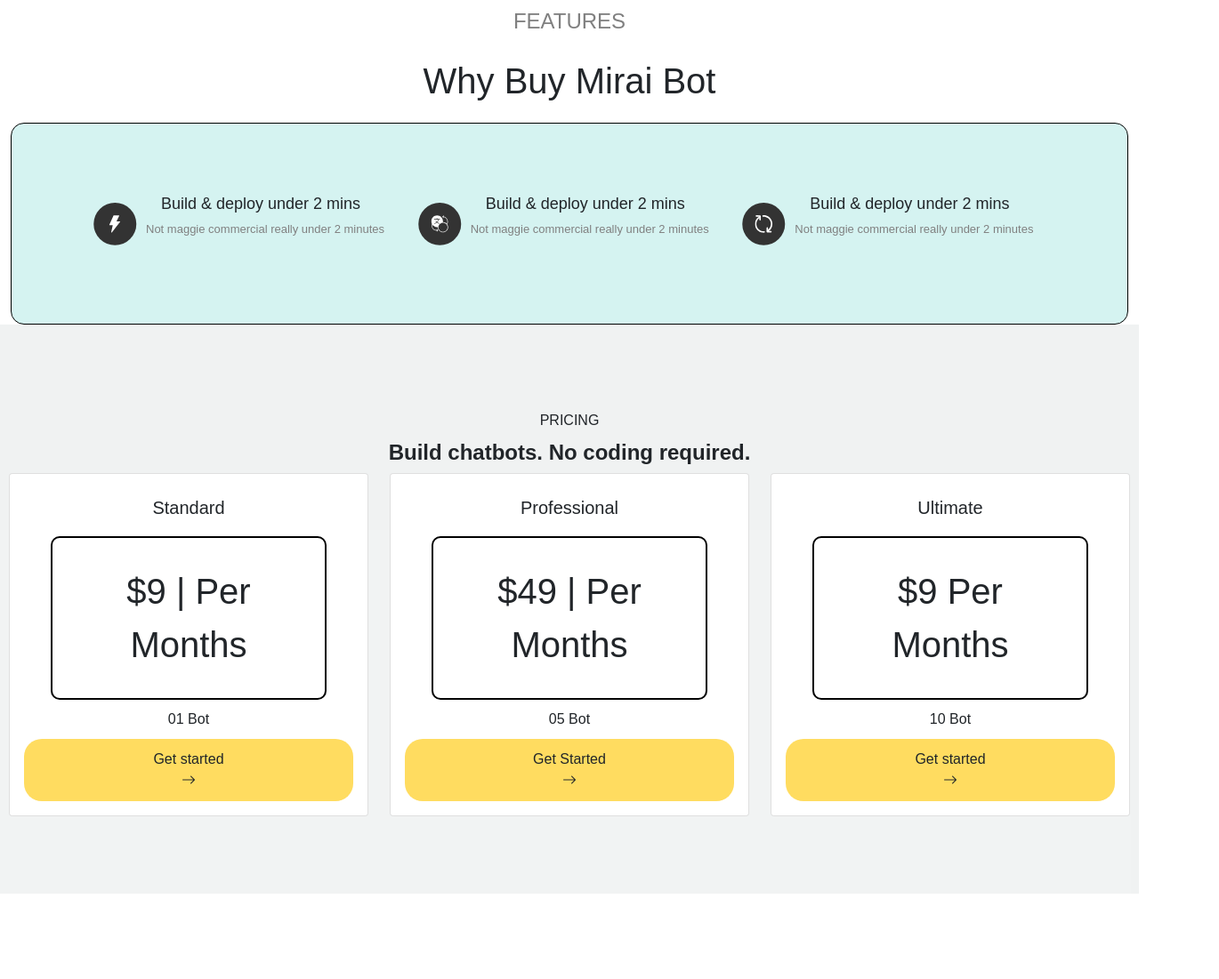
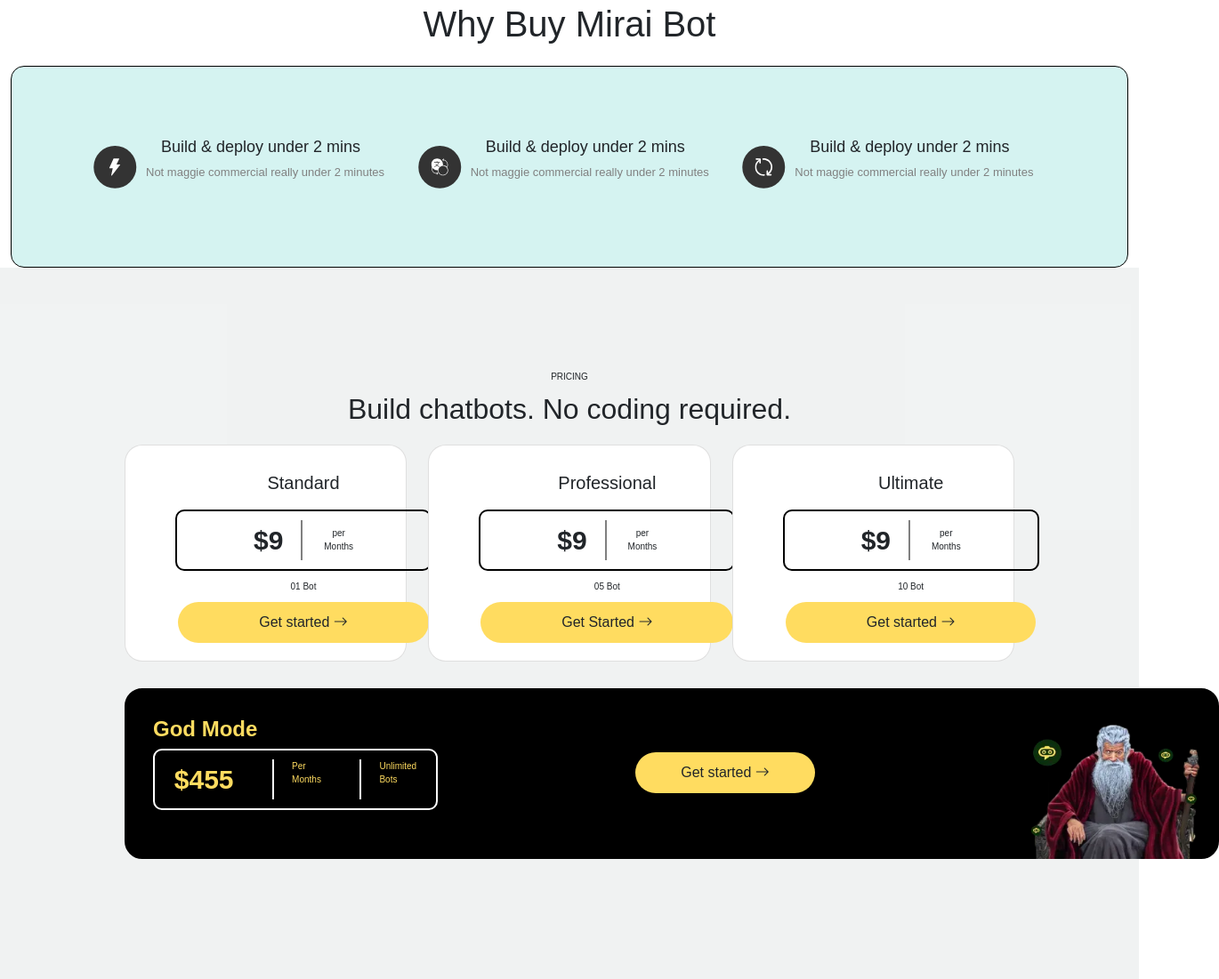
Before and after one commit to chaitaliborse24/miraibot.ai-1, a plain HTML site: page index.html in a window 1280 px wide. Shown: the part 929-2030 px from the top of the page at 89% size, 1370 px wide, since content can reach past the window. Before the commit the page ends 1934 px from the top, so only its background shows below. Drawn offline with nearby package versions, Linux system fonts and the light colour scheme.

Commit message:
pricing section completed

```diff
--- a/index.html
+++ b/index.html
@@ -1,51 +1,46 @@
 <!DOCTYPE html>
 <html lang="en">
-
   <head>
-    <meta charset="UTF-8">
-    <meta http-equiv="X-UA-Compatible" content="IE=edge">
-    <meta name="viewport" content="width=device-width, initial-scale=1.0">
+    <meta charset="UTF-8" />
+    <meta http-equiv="X-UA-Compatible" content="IE=edge" />
+    <meta name="viewport" content="width=device-width, initial-scale=1.0" />
     <title>Home | miraibot.ai</title>
-    <link href="https://cdn.jsdelivr.net/npm/bootstrap@5.0.2/dist/css/bootstrap.min.css" rel="stylesheet"
-        integrity="sha384-EVSTQN3/azprG1Anm3QDgpJLIm9Nao0Yz1ztcQTwFspd3yD65VohhpuuCOmLASjC" crossorigin="anonymous" />
-    <script src="https://cdn.jsdelivr.net/npm/bootstrap@5.0.2/dist/js/bootstrap.bundle.min.js"
+    <link
+      href="https://cdn.jsdelivr.net/npm/bootstrap@5.0.2/dist/css/bootstrap.min.css"
+      rel="stylesheet"
+      integrity="sha384-EVSTQN3/azprG1Anm3QDgpJLIm9Nao0Yz1ztcQTwFspd3yD65VohhpuuCOmLASjC"
+      crossorigin="anonymous"
+    />
+    <script
+      src="https://cdn.jsdelivr.net/npm/bootstrap@5.0.2/dist/js/bootstrap.bundle.min.js"
       integrity="sha384-MrcW6ZMFYlzcLA8Nl+NtUVF0sA7MsXsP1UyJoMp4YLEuNSfAP+JcXn/tWtIaxVXM"
-        crossorigin="anonymous"></script>
+      crossorigin="anonymous"
+    ></script>
     <!-- --------------------bootstrap icon cdn---------------------------- -->
-    <link rel="stylesheet" href="https://cdn.jsdelivr.net/npm/bootstrap-icons@1.3.0/font/bootstrap-icons.css" />
-    <link rel="stylesheet" href="style.css">
-
+    <link
+      rel="stylesheet"
+      href="https://cdn.jsdelivr.net/npm/bootstrap-icons@1.3.0/font/bootstrap-icons.css"
+    />
+    <link rel="stylesheet" href="style.css" />
   </head>
 
   <body>
     <!-- ------------------- aaditya's task------------------------------ -->
     <header>
       <div class="nav">
-
         <div class="logo">
-                <img src="/imgs/logo.svg" alt="logo">
-
+          <img src="/imgs/logo.svg" alt="logo" />
         </div>
 
-
-
-
         <ul class="manu">
-
-                <li> <a href=""> Home</a></li>
+          <li><a href=""> Home</a></li>
           <li><a href=""> Pricing</a></li>
           <li><a href=""> Feedback</a></li>
         </ul>
 
-            <button class="get-started"> Get Started</button>
+        <button class="get-started">Get Started</button>
       </div>
-
     </header>
-
-
-
-
-
 
     <!-- -----------------chaitali's task ---------------------------------------- -->
     <section class="Home">
@@ -70,13 +65,25 @@
         <div class="message-section">
           <button type="button" class="btn-light">Ethan Hunt</button>
           <button type="button" class="btn-light">document</button>
-                <br>
-                <input type="text" id="message" name="message" placeholder="Write a message..." />
+          <br />
+          <input
+            type="text"
+            id="message"
+            name="message"
+            placeholder="Write a message..."
+          />
 
-                <svg xmlns="http://www.w3.org/2000/svg" width="30" height="35" fill="currentColor"
-                    class="bi bi-send-fill" viewBox="0 0 16 16">
+          <svg
+            xmlns="http://www.w3.org/2000/svg"
+            width="30"
+            height="35"
+            fill="currentColor"
+            class="bi bi-send-fill"
+            viewBox="0 0 16 16"
+          >
             <path
-                        d="M15.964.686a.5.5 0 0 0-.65-.65L.767 5.855H.766l-.452.18a.5.5 0 0 0-.082.887l.41.26.001.002 4.995 3.178 3.178 4.995.002.002.26.41a.5.5 0 0 0 .886-.083l6-15Zm-1.833 1.89L6.637 10.07l-.215-.338a.5.5 0 0 0-.154-.154l-.338-.215 7.494-7.494 1.178-.471-.47 1.178Z" />
+              d="M15.964.686a.5.5 0 0 0-.65-.65L.767 5.855H.766l-.452.18a.5.5 0 0 0-.082.887l.41.26.001.002 4.995 3.178 3.178 4.995.002.002.26.41a.5.5 0 0 0 .886-.083l6-15Zm-1.833 1.89L6.637 10.07l-.215-.338a.5.5 0 0 0-.154-.154l-.338-.215 7.494-7.494 1.178-.471-.47 1.178Z"
+            />
           </svg>
           <p>chat <i class="bi bi-lightning"></i>by Miraibot</p>
         </div>
@@ -86,53 +93,39 @@
 
     <section class="Features">
       <div class="headings">
-
         <div class="heading">
           <h4>FEATURES</h4>
         </div>
         <div class="heading1">
           <h1>Why Buy Mirai Bot</h1>
         </div>
-
       </div>
-
-
 
       <div class="container1">
         <div class="row">
           <div class="col">
-                    <img src="/imgs/div.w-12.svg" alt="">
+            <img src="/imgs/div.w-12.svg" alt="" />
             <div class="expert">
-                        <h4>Build & deploy under 2 mins
-                        </h4>
-                        <p>Not maggie commercial really under 2 minutes
-
-                        </p>
+              <h4>Build & deploy under 2 mins</h4>
+              <p>Not maggie commercial really under 2 minutes</p>
             </div>
           </div>
           <div class="col">
-                    <img src="/imgs/2.svg" alt="">
+            <img src="/imgs/2.svg" alt="" />
             <div class="expert">
-                        <h4>Build & deploy under 2 mins
-                        </h4>
-                        <p>Not maggie commercial really under 2 minutes
-
-                        </p>
+              <h4>Build & deploy under 2 mins</h4>
+              <p>Not maggie commercial really under 2 minutes</p>
             </div>
           </div>
           <div class="col">
-                    <img src="/imgs/3.svg" alt="">
+            <img src="/imgs/3.svg" alt="" />
             <div class="expert">
-                        <h4>Build & deploy under 2 mins
-                        </h4>
-                        <p>Not maggie commercial really under 2 minutes
-
-                        </p>
+              <h4>Build & deploy under 2 mins</h4>
+              <p>Not maggie commercial really under 2 minutes</p>
             </div>
           </div>
         </div>
       </div>
-
     </section>
     <!-- ---------------------------chaitali's task----------------------------------------------  -->
     <section class="Pricing">
@@ -143,9 +136,17 @@
           <div class="card">
             <div class="card-body">
               <h5 class="card-title">Standard</h5>
-                        <p class="card-text"> <span>$9 |</span> Per <br> Months</p>
+              <div class="card-text">
+                <p class="price">$9</p>
+                <p>
+                  per <br />
+                  Months
+                </p>
+              </div>
               <p>01 Bot</p>
-                        <a href="#" class="btn ">Get started <i class="bi bi-arrow-right"></i></a>
+              <a href="#" class="btn"
+                >Get started <i class="bi bi-arrow-right"></i
+              ></a>
             </div>
           </div>
         </div>
@@ -153,9 +154,17 @@
           <div class="card">
             <div class="card-body">
               <h5 class="card-title">Professional</h5>
-                        <p class="card-text"> <span>$49 |</span> Per <br> Months</p>
+              <div class="card-text">
+                <p class="price">$9</p>
+                <p>
+                  per <br />
+                  Months
+                </p>
+              </div>
               <p>05 Bot</p>
-                        <a href="#" class="btn ">Get Started <i class="bi bi-arrow-right"></i></a>
+              <a href="#" class="btn"
+                >Get Started <i class="bi bi-arrow-right"></i
+              ></a>
             </div>
           </div>
         </div>
@@ -163,28 +172,51 @@
           <div class="card">
             <div class="card-body">
               <h5 class="card-title">Ultimate</h5>
-                        <p class="card-text"><span>$9</span> Per <br> Months</p>
+              <div class="card-text">
+                <p class="price">$9</p>
+                <p>
+                  per <br />
+                  Months
+                </p>
+              </div>
               <p>10 Bot</p>
-                        <a href="#" class="btn ">Get started <i class="bi bi-arrow-right"></i></a>
+              <a href="#" class="btn"
+                >Get started <i class="bi bi-arrow-right"></i
+              ></a>
             </div>
           </div>
+        </div>
+      </div>
+      <!-- ------------------pricing part 2 -------------------------- -->
+      <div class="row2">
+        <div class="part-A">
+          <h4>God Mode</h4>
+          <div class="offer">
+            <p class="bold">$455</p>
+            <p>
+              Per <br />
+              Months
+            </p>
+            <p>
+              Unlimited <br />
+              Bots
+            </p>
+          </div>
+        </div>
+        <div class="part-B">
+          <a href="#" class="btn"
+            >Get started <i class="bi bi-arrow-right"></i
+          ></a>
+        </div>
+        <div class="part-C">
+          <img src="./imgs/godmode.webp" alt="" height="210" width="230" />
         </div>
       </div>
     </section>
     <!-- -------------------------------aaditya's task ----------------------------------------------- -->
 
-    <section class="FAQ">
+    <section class="FAQ"></section>
 
-    </section>
-
-
-    <footer>
-
-    </footer>
-
-
-
-
+    <footer></footer>
   </body>
-
 </html>
--- a/style.css
+++ b/style.css
@@ -134,7 +134,7 @@ header li a:hover {
 
 
 
-* ----------------------home section -start------------------ */
+/* ----------------------home section -start------------------ */
   section.Home {
     display: flex;
     justify-content: space-between;
@@ -211,53 +211,115 @@ header li a:hover {
 
 
 
- /* /* ----------------home section-end-------------
-
-
-
-
-
-
+ /* ----------------home section-end------------- */
 
 
  /* -----------------------------pricing section start---------------------------- */
  section.Pricing {
-    height: 80vh;
+    height: 100vh;
     display: flex;
     flex-direction: column;
     justify-content: center;
+    align-items: center;
     margin:0px auto;
-    padding: 20px 10px;
+    padding: 90px 140px;
     background-color:rgba(240, 242, 242, 0.942);
      }
      .Pricing p {
+      font-size: 10px;
          margin:10px auto;
          align-items: center;
      }
      .Pricing h2{
-         font-size: 24px;
-         font-weight: bold;
+
          text-align: center;
+         margin-bottom:20px ;
 
      }
+     .card{
+      align-items: center;
+      border-radius: 1.25rem;
+     }
+
      .col-sm-4 .card .card-body{
          text-align: center;
+         width: 25rem;
+         padding: 20px 0;
+         margin: 0 auto;
      }
      .col-sm-4 .card .card-body h5.card-title{
          padding: 10px 0;
 
      }
-     .col-sm-4 .card .card-body p.card-text {
+     .col-sm-4 .card .card-body .card-text  {
          border: 2px solid black;
-         font-size: 40px;
+         width: 18rem;
+         font-size: 14px;
          border-radius: 10px;
-         padding: 30px 0;
-         margin: 10px 30px;
+         margin: 0 auto;
      }
+     .col-sm-4 .card .card-body .card-text p{
+      display: inline-block;
+     }
+     .col-sm-4 .card .card-body .card-text .price{
+      font-size: 30px;
+      font-weight: bold;
+      border-right: 2px solid grey;
+      padding-right: 20px;
+      margin-right: 20px;
+     }
+
      .col-sm-4 .card .card-body a.btn{
          background-color: #ffdc60;
-         padding: 10px 140px;
-         border-radius: 20px;
+         padding: 10px 90px;
+         border-radius: 60px;
+     }
+
+     /* --------------------pricing part2------------- */
+     .Pricing .row2  {
+      display: flex;
+      justify-content: space-between;
+      width: 1230px;
+      background: black;
+      height: 12rem;
+      border: 2px solid black;
+      border-radius: 20px;
+      margin: 30px auto;
+     }
+     .Pricing .row2 .part-A{
+      padding: 30px 0 0 30px;
+     }
+     .Pricing .row2 .part-A h4{
+      color: #ffdc60;
+      font-weight: 600;
+     }
+
+     .Pricing .row2 .part-A .offer{
+      display: flex;
+      width: 20rem;
+      justify-content: center;
+      border:2px solid white;
+      border-radius: 10px;
+      color: #ffdc60;
+     }
+     .Pricing .row2 .part-A  p.bold {
+      font-size: 30px;
+      font-weight: bold;
+     }
+     .Pricing .row2 .part-A .offer p:not(.bold) {
+      border-left: 2px solid white;
+      padding-left: 20px;
+     }
+
+     .Pricing .row2 .part-B a{
+        background-color: #ffdc60;
+         padding: 10px 50px;
+         border-radius: 30px;
+         margin-top: 70px;
+     }
+     .Pricing .row2 .part-C  img{
+      padding: 20px;
+
      }
 
 
```
Also changed, not shown: imgs/godmode.webp (added). Lines whose indentation alone changed are shown as unchanged.
